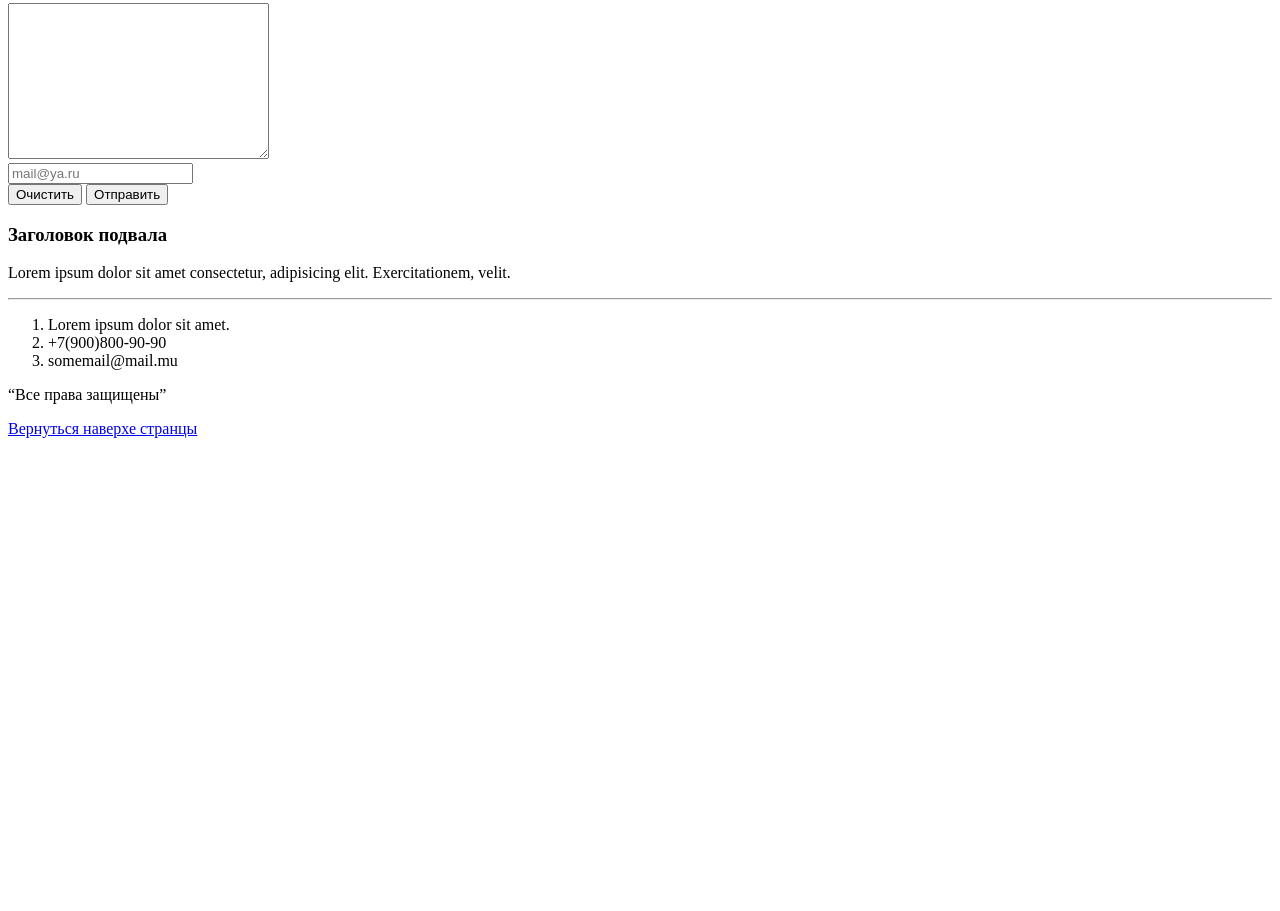
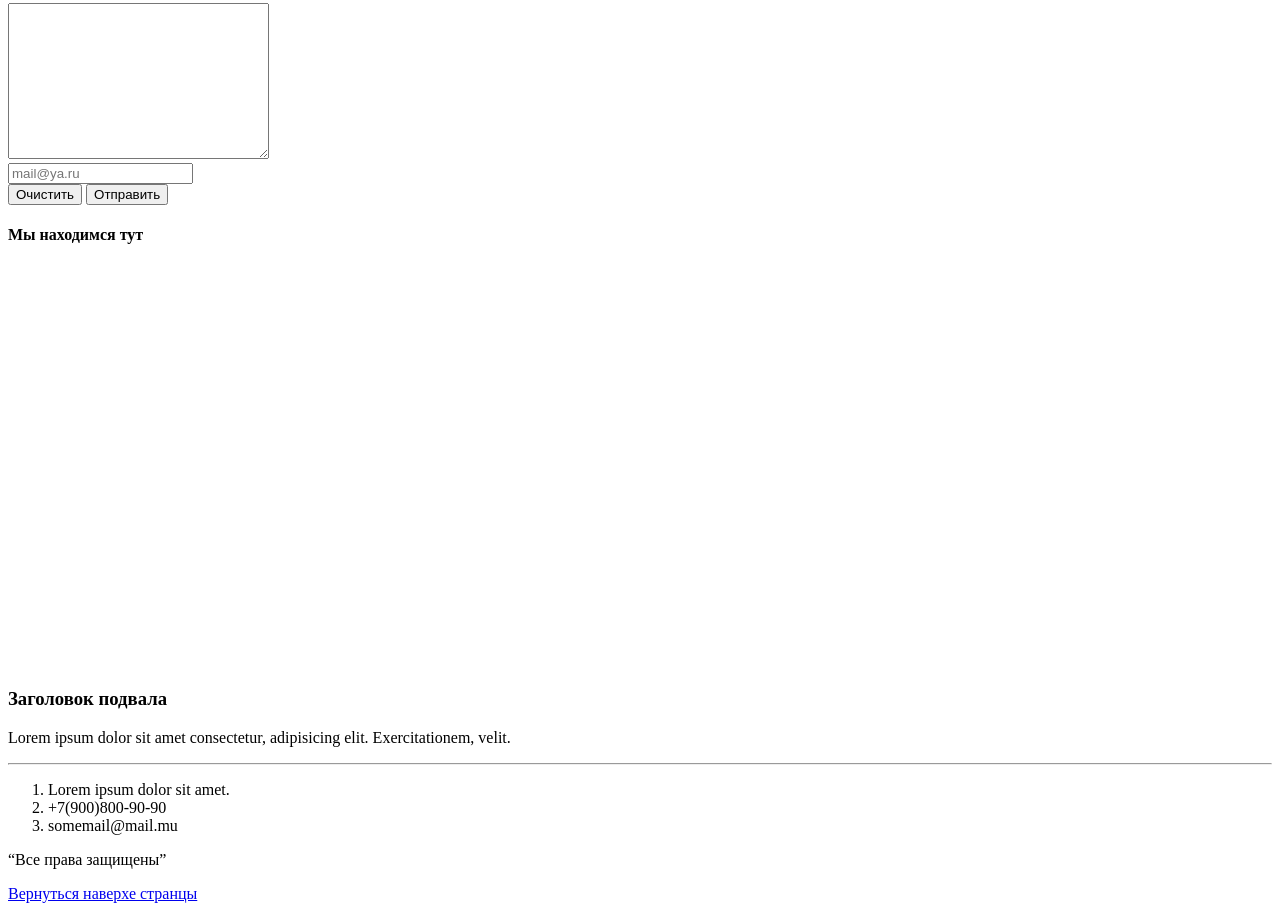
Before and after one commit to YuriyEr/HTML-and-CSS, a plain HTML site: page Lesson_02/contact.html in a window 1280 px wide. Shown: the part 877-1788 px from the top of the page. Before the commit the page ends 1323 px from the top, so only its background shows below. Drawn offline with Linux system fonts and the light colour scheme.

Commit message:
Lesson_02 map added

```diff
--- a/Lesson_02/contact.html
+++ b/Lesson_02/contact.html
@@ -37,6 +37,10 @@
         <button type="reset">Очистить</button>
         <button type="submit">Отправить</button>
     </form>
+    <h4>Мы находимся тут</h4>
+    <iframe
+        src="https://yandex.ru/map-widget/v1/?um=constructor%3Ad9baa1f270e98472f545a714dff1b09f7720f21624b46e6632ab611be35b1d37&amp;source=constructor"
+        width="500" height="400" frameborder="0"></iframe>
 
     <footer>
         <h3>Заголовок подвала</h3>
```
